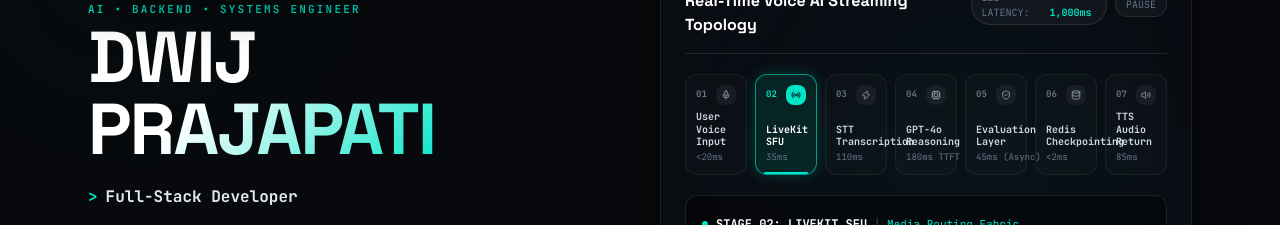
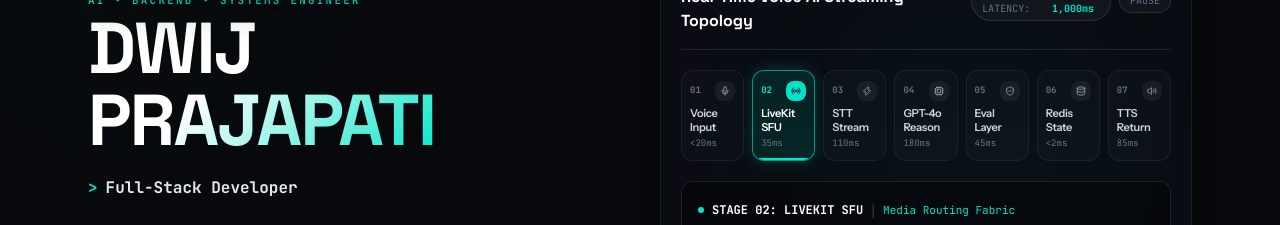
Before and after one commit to Dwij2710/Dwij-Portfolio, a React (Vite) app: page / in a window 1280 px wide. Shown: the part 217-442 px from the top of the page. Built offline with nearby package versions, Linux system fonts and the light colour scheme; no server answers; the HTML template or start-up script is replaced by a standard one.

Commit message:
fix: resolve text overlapping in Voice AI pipeline diagram cards

```diff
--- a/src/components/VoiceAIPipelineDiagram.tsx
+++ b/src/components/VoiceAIPipelineDiagram.tsx
@@ -5,9 +5,11 @@ import { Mic, Radio, Cpu, ShieldCheck, Database, Volume2, ArrowRight, Zap, Check
 interface PipelineStep {
   id: string
   title: string
+  shortTitle: string
   subtitle: string
   protocol: string
   latency: string
+  badgeLatency: string
   desc: string
   icon: typeof Mic
   activeColor: string
@@ -17,9 +19,11 @@ const pipelineSteps: PipelineStep[] = [
   {
     id: 'user',
     title: 'User Voice Input',
+    shortTitle: 'Voice Input',
     subtitle: 'Opus Audio Stream',
     protocol: 'WebRTC / 48kHz',
     latency: '<20ms',
+    badgeLatency: '<20ms',
     desc: 'Bilingual acoustic stream capture with local client-side VAD (Voice Activity Detection) energy gating.',
     icon: Mic,
     activeColor: '#00E5C7',
@@ -27,9 +31,11 @@ const pipelineSteps: PipelineStep[] = [
   {
     id: 'sfu',
     title: 'LiveKit SFU',
+    shortTitle: 'LiveKit SFU',
     subtitle: 'Media Routing Fabric',
     protocol: 'WebRTC Selective Forwarding',
     latency: '35ms',
+    badgeLatency: '35ms',
     desc: 'High-throughput distribution layer with low jitter buffers and dynamic network bandwidth adaptation.',
     icon: Radio,
     activeColor: '#00E5C7',
@@ -37,9 +43,11 @@ const pipelineSteps: PipelineStep[] = [
   {
     id: 'stt',
     title: 'STT Transcription',
+    shortTitle: 'STT Stream',
     subtitle: 'Whisper & Sarvam AI',
     protocol: 'Async Streaming WebSockets',
     latency: '110ms',
+    badgeLatency: '110ms',
     desc: 'Fast acoustic-to-token inference with specialized Hindi/English code-switching acoustic dictionaries.',
     icon: Zap,
     activeColor: '#00E5C7',
@@ -47,9 +55,11 @@ const pipelineSteps: PipelineStep[] = [
   {
     id: 'gpt4o',
     title: 'GPT-4o Reasoning',
+    shortTitle: 'GPT-4o Reason',
     subtitle: 'Dialog State Machine',
     protocol: 'Token Stream Server-Sent Events',
     latency: '180ms TTFT',
+    badgeLatency: '180ms',
     desc: 'Adaptive multi-turn state machine with repeat-request interceptors to eradicate topic drift and task stalls.',
     icon: Cpu,
     activeColor: '#00E5C7',
@@ -57,9 +67,11 @@ const pipelineSteps: PipelineStep[] = [
   {
     id: 'eval',
     title: 'Evaluation Layer',
+    shortTitle: 'Eval Layer',
     subtitle: 'gpt-4o-mini Validity Gate',
     protocol: 'Deterministic JSON Schema',
     latency: '45ms (Async)',
+    badgeLatency: '45ms',
     desc: 'LLM-as-a-Judge answer validity gate with fail-open resiliency to intercept hallucinations before scoring.',
     icon: ShieldCheck,
     activeColor: '#00E5C7',
@@ -67,9 +79,11 @@ const pipelineSteps: PipelineStep[] = [
   {
     id: 'redis',
     title: 'Redis Checkpointing',
+    shortTitle: 'Redis State',
     subtitle: '24h State Persistence',
     protocol: 'RESP3 in-memory hash',
     latency: '<2ms',
+    badgeLatency: '<2ms',
     desc: 'Session checkpointing with 24-hour buffer guaranteeing zero data loss during network dropouts.',
     icon: Database,
     activeColor: '#00E5C7',
@@ -77,9 +91,11 @@ const pipelineSteps: PipelineStep[] = [
   {
     id: 'tts',
     title: 'TTS Audio Return',
+    shortTitle: 'TTS Return',
     subtitle: 'ElevenLabs & Sarvam AI',
     protocol: 'PCM Chunk Streaming',
     latency: '85ms',
+    badgeLatency: '85ms',
     desc: 'Pre-generated audio warmup gates streaming initial audio tokens before full generation terminates.',
     icon: Volume2,
     activeColor: '#00E5C7',
@@ -101,7 +117,7 @@ export default function VoiceAIPipelineDiagram() {
   const activeStep = pipelineSteps[activeStepIndex]
 
   return (
-    <div className="w-full glass-panel rounded-2xl p-5 sm:p-6 space-y-5 border border-white/10 relative overflow-hidden">
+    <div className="w-full glass-panel rounded-2xl p-4 sm:p-5 lg:p-5 space-y-5 border border-white/10 relative overflow-hidden">
       {/* Subtle Background Glow */}
       <div className="ambient-glow-accent -top-20 -right-20 opacity-40 pointer-events-none" />
 
@@ -134,7 +150,7 @@ export default function VoiceAIPipelineDiagram() {
       </div>
 
       {/* Step Flow Nodes (Horizontal on lg, 2-col on mobile) */}
-      <div className="grid grid-cols-2 sm:grid-cols-4 lg:grid-cols-7 gap-2 relative z-10">
+      <div className="grid grid-cols-2 sm:grid-cols-4 lg:grid-cols-7 gap-1.5 sm:gap-2 relative z-10">
         {pipelineSteps.map((step, idx) => {
           const Icon = step.icon
           const isActive = idx === activeStepIndex
@@ -145,14 +161,15 @@ export default function VoiceAIPipelineDiagram() {
                 setActiveStepIndex(idx)
                 setAutoPlay(false)
               }}
-              className={`p-2.5 rounded-xl text-left transition-all duration-300 flex flex-col justify-between relative group ${
+              title={step.title}
+              className={`px-1.5 py-2 sm:px-2 sm:py-2.5 rounded-xl text-left transition-all duration-300 flex flex-col justify-between relative group min-w-0 overflow-hidden ${
                 isActive
                   ? 'bg-accent/10 border border-accent/60 shadow-[0_0_15px_rgba(0,229,199,0.2)]'
                   : 'bg-white/[0.02] border border-white/[0.06] hover:border-white/20'
               }`}
             >
               {/* Active Indicator Top Pill */}
-              <div className="flex items-center justify-between w-full mb-1.5">
+              <div className="flex items-center justify-between w-full mb-1.5 min-w-0">
                 <span
                   className={`font-mono text-[9px] font-bold ${
                     isActive ? 'text-accent' : 'text-muted'
@@ -161,7 +178,7 @@ export default function VoiceAIPipelineDiagram() {
                   0{idx + 1}
                 </span>
                 <div
-                  className={`w-5 h-5 rounded-lg flex items-center justify-center transition-colors ${
+                  className={`w-5 h-5 shrink-0 rounded-lg flex items-center justify-center transition-colors ${
                     isActive
                       ? 'bg-accent text-slate-950 shadow-sm'
                       : 'bg-white/[0.05] text-secondary group-hover:text-white'
@@ -171,16 +188,16 @@ export default function VoiceAIPipelineDiagram() {
                 </div>
               </div>
 
-              <div>
+              <div className="min-w-0 w-full">
                 <p
-                  className={`font-mono text-[10px] font-bold leading-tight ${
+                  className={`font-sans text-[10px] sm:text-[11px] font-semibold leading-tight tracking-tight break-words ${
                     isActive ? 'text-white' : 'text-slate-300'
                   }`}
                 >
-                  {step.title}
+                  {step.shortTitle}
                 </p>
                 <p className="font-mono text-[9px] text-muted truncate mt-0.5">
-                  {step.latency}
+                  {step.badgeLatency}
                 </p>
               </div>
 
@@ -188,7 +205,7 @@ export default function VoiceAIPipelineDiagram() {
               {isActive && (
                 <motion.div
                   layoutId="activePipelineIndicator"
-                  className="absolute bottom-0 left-2 right-2 h-[2px] bg-accent rounded-full"
+                  className="absolute bottom-0 left-1.5 right-1.5 h-[2px] bg-accent rounded-full"
                   transition={{ type: 'spring', stiffness: 300, damping: 30 }}
                 />
               )}
```
